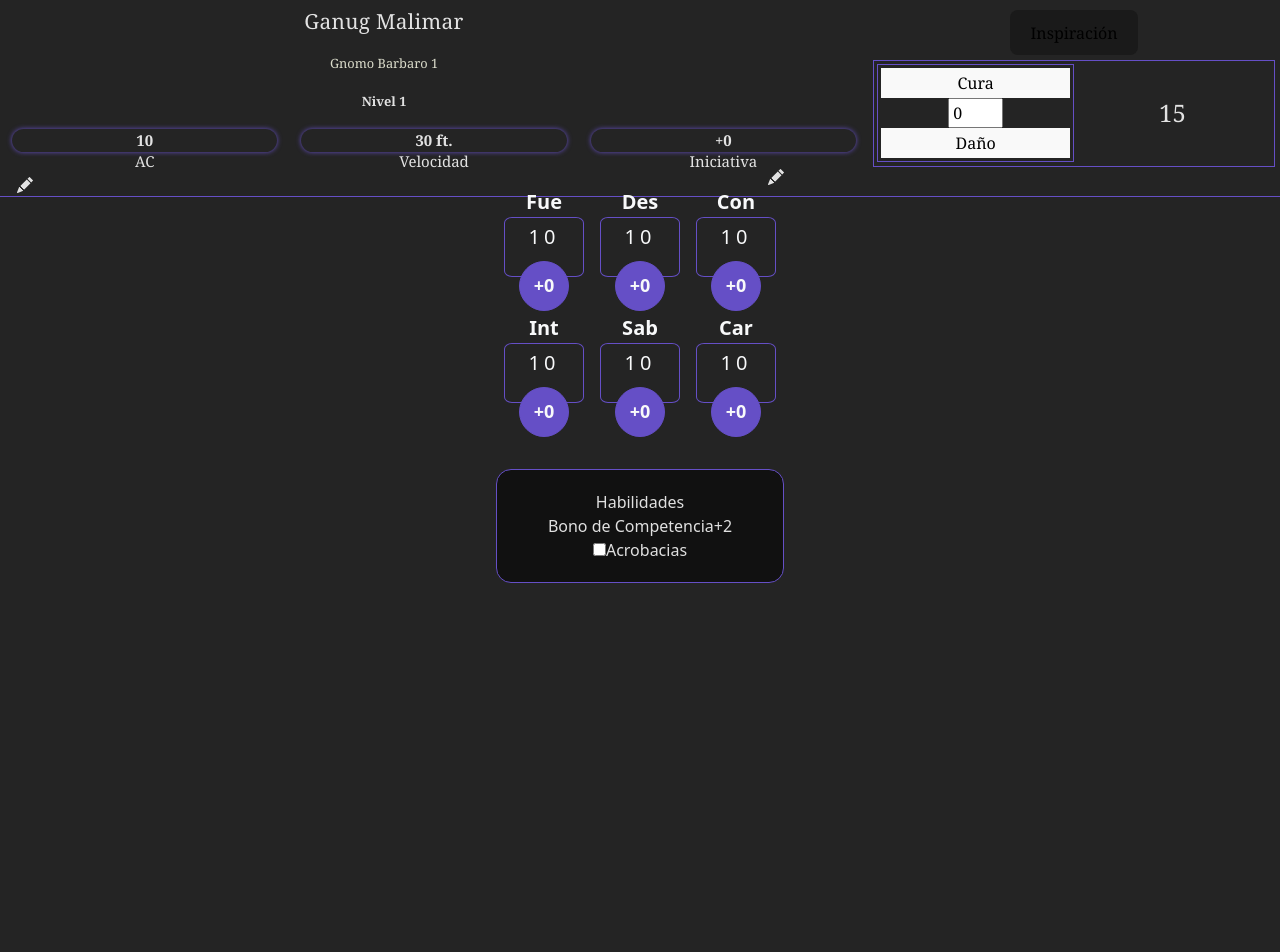
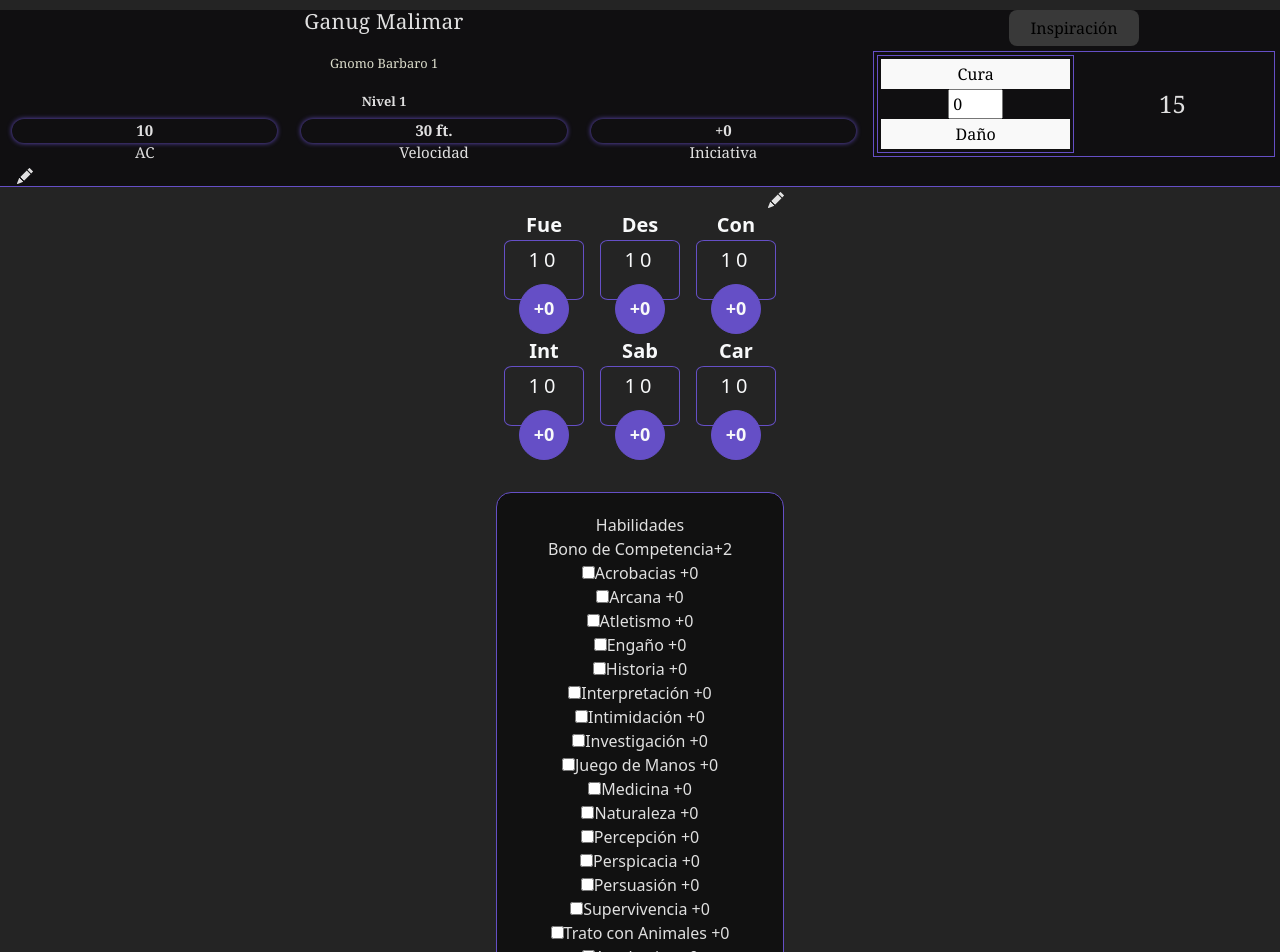
Before and after one commit to Dawguiro/Manager-Hojas-de-Personaje-DnD, a React (Vite) app: page / in a window 1280 px wide. Shown: the top 952 px of the page. Before the commit the page ends 800 px from the top, so only its background shows below. Built offline with nearby package versions, Linux system fonts and the light colour scheme.

Commit message:
habilidades (sin-estilo)

```diff
--- a/src/App.jsx
+++ b/src/App.jsx
@@ -12,7 +12,6 @@ function App() {
   useEffect(() => {
     if (localStorage.getItem('personaje') != undefined) {
       setPersonaje(JSON.parse(localStorage.getItem("personaje")))
-      console.log("yes")
     }
     }, []);
 
@@ -32,7 +31,7 @@ function App() {
       <Atributos atributos={personaje.atributos} setPersonaje={setPersonaje}/>
     </section>
     <section>
-      <Habilidades personaje={personaje}/>
+      <Habilidades personaje={personaje} setPersonaje={setPersonaje}/>
     </section>
     </>
   )
--- a/src/components/Atributos/Atributos.css
+++ b/src/components/Atributos/Atributos.css
@@ -2,7 +2,7 @@
     position: relative;
     height: fit-content;
     text-align: center;
-    margin: 0;
+    margin: 20svh 0 0 0;
     padding: 0;
     display: grid;
     grid-template-columns: repeat(3, 1fr);
--- a/src/components/Atributos/Atributos.jsx
+++ b/src/components/Atributos/Atributos.jsx
@@ -24,6 +24,7 @@ const Atributos = ({atributos, setPersonaje}) => {
   useEffect(() => {
     setStats(atributos)
   }, [atributos])
+
   const HandleChange = (e) => {
     const {name, value} = e.target
     console.log(name, value)
@@ -82,8 +83,7 @@ const Stat = ({stat}) => {
 }
 
 const StatEdit = ({stat, HandleChange}) => {
-  const masOMenos = (n) => {return n >= 0 ? `+${n}`:n}
-  const modificador = Math.floor((stat.valor - 10) / 2)
+  const modificador = new Modificador(stat.valor).calcModificador()
   const nombre = stat.nombre.slice(0, 3)
   return(
     <div className='stat'>
@@ -91,7 +91,7 @@ const StatEdit = ({stat, HandleChange}) => {
       <div className='valor'>
         <input type="number" min={0} max={20} name={nombre} value={stat.valor} onChange={HandleChange}/>
         <div className='modificador'>
-          {masOMenos(modificador)}
+          {Modificador.masOMenos(modificador)}
         </div>
       </div>
     </div>
--- a/src/components/BaseInfo/BaseInfo.css
+++ b/src/components/BaseInfo/BaseInfo.css
@@ -1,5 +1,7 @@
 .BaseInfo {
     position: fixed;
+    z-index: 1;
+    background-color: #100f11;
     border-bottom: 1px solid var(--higlight-color);
     display: grid;
     width: 100%;
@@ -62,37 +64,6 @@
         }
     }
 }
-.inspo {
-    border-radius: 8px;
-    border: 1px solid transparent;
-    padding: 0.6em 1.2em;
-    font-size: 1em;
-    font-weight: 500;
-    font-family: inherit;
-    background-color: #1a1a1a;
-    cursor: pointer;
-    transition: border-color 0.25s;
-    input {
-        opacity: 0;
-        width: 0;
-        height: 0;
-        margin: 0;
-        padding: 0;
-    }
-  }
-  .inspo:hover {
-    border-color: var(--higlight-color);
-  }
-  .inspo:focus,
-  .inspo:focus-visible {
-    outline: 5px auto -webkit-focus-ring-color;
-  }
-
-.inspo.active {
-    background-color: rgb(242, 232, 255);
-    color: #1a1a1a;
-    box-shadow: 0 0 10px 3px rgba(255, 255, 255, 0.282);
-}
 
 .offcanvas {
     background-color: #1a1a1a !important;
--- a/src/components/BaseInfo/BaseInfo.jsx
+++ b/src/components/BaseInfo/BaseInfo.jsx
@@ -12,6 +12,7 @@ const BaseInfo = ({personaje, setPersonaje}) => {
   useEffect(() => {
     setInfo(personaje)
   }, [personaje])
+
   const HandleChange = (e) => {
     const {name, value} = e.target
     setInfo(prev => ({
@@ -19,6 +20,7 @@ const BaseInfo = ({personaje, setPersonaje}) => {
       [name]: value
     }))
   }
+
   const Guardar = () => {
     setPersonaje(prev => ({
       ...prev,
@@ -68,7 +70,7 @@ const BaseInfo = ({personaje, setPersonaje}) => {
           </TirarDados>
         </div>
       <div className='hp-inspo'>
-        <Inspo/>
+        <Inspo texto={'Inspiración'}/>
         <HitPoints hp={infoBase.maxHp}/>
       </div>
     </div>
--- a/src/components/Habilidades/Habilidades.jsx
+++ b/src/components/Habilidades/Habilidades.jsx
@@ -1,9 +1,30 @@
-import React, { useState } from 'react'
+import React, { useEffect, useState } from 'react'
 import "./Habilidades.css"
 import Modificador from '../modificador'
+import Inspo from '../Inspo/Inspo'
 
-const Habilidades = ({personaje}) => {
+const Habilidades = ({personaje, setPersonaje}) => {
   const prof = Math.floor(personaje.infoBase.nivel / 4) + 2
+  const [habilidades, setHabilidades] = useState(personaje.habilidades)
+
+  const HandleChange = (e) => {
+    const {name, value} = e.target
+    setHabilidades(prev => ({
+      ...prev,
+      [name]: {
+        ...prev[name],
+        modificador: value
+      }
+    }))
+  }
+
+  const Guardar = () => {
+    setPersonaje(prev => ({
+      ...prev,
+      habilidades: habilidades
+    }))
+  }
+
   return (
     <div className='Habilidades'>
       <div className='skills-header'>
@@ -14,26 +35,59 @@ const Habilidades = ({personaje}) => {
         </div>
       </div>
       <div className="skills-body">
-        <Skill prof={prof} habilidad={personaje.habilidades.acrobacias} atributos={personaje.atributos}/>
+        {
+          Object.keys(habilidades).map((key) => (
+          <Skill
+            key={key}
+            prof={prof}
+            habilidad={habilidades[key]}
+            atributos={personaje.atributos}
+            setHabilidades={setHabilidades}
+           />
+          ))
+        }
+        <Skill
+        key={"acrobacias"}
+        prof={prof}
+        habilidad={habilidades.acrobacias}
+        atributos={personaje.atributos}
+        setHabilidades={setHabilidades}
+        />
       </div>
     </div>
   )
 }
 
-const Skill = (props) => {
-  const [añadirCompetencia, setCompetencia] = useState(false)
-  const ToggleCompetencia = () => {setCompetencia(!añadirCompetencia)}
-  const valor = props.atributos[props.habilidad.atributo].valor
-  const modificador = new Modificador(valor).calcModificador()
-  const mod = () => {
+const Skill = ({key, prof, habilidad, atributos, setHabilidades}) => {
+  console.log(habilidad)
+  const valor = atributos[habilidad.atributo].valor
+  const [mod, setMod] = useState(new Modificador(valor).calcModificador())
+  const [comp, setComp] = useState(habilidad.competencia)
 
+  const ToggleProf = () => {
+    habilidad.competencia == 0 ?
+    habilidad.competencia = 1 :
+    habilidad.competencia = 0
+    setComp(habilidad.competencia)
+    setHabilidades(prev => ({...prev, [key]: habilidad}))
   }
-
+  useEffect(() => {
+    const checkbox = document.getElementById(habilidad.nombre)
+    if (habilidad.competencia == 0){
+      checkbox.checked = false
+      habilidad.modificador = new Modificador(valor).calcModificador()
+    } else if (habilidad.competencia == 1){
+      checkbox.checked = true
+      habilidad.modificador = new Modificador(valor).calcModificador() + prof
+    }
+    setHabilidades(prev => ({...prev, [key]: habilidad}))
+    setMod(habilidad.modificador)
+  }, [comp, atributos])
   return (
     <div>
-      <input type="checkbox"/>
-      {props.habilidad.nombre}
-      <span className='modificador'></span>
+      <input type="checkbox" onClick={ToggleProf} id={habilidad.nombre} />
+      {habilidad.nombre}
+      <span className='modificador'> {Modificador.masOMenos(mod)}</span>
     </div>
   )
 }
--- a/src/components/Inspo/Inspo.css
+++ b/src/components/Inspo/Inspo.css
@@ -1,3 +1,35 @@
-.Inspo {
+span {
+    margin: 0;
+    padding: 0;
+}
+.inspo {
+    border-radius: 8px;
+    border: 1px solid transparent;
+    padding: 5px 20px;
+    font-size: 1em;
+    font-weight: 500;
+    font-family: inherit;
+    background-color: #393939;
+    cursor: pointer;
+    transition: border-color 0.25s;
+    input {
+        opacity: 0;
+        width: 0;
+        height: 0;
+        margin: 0;
+        padding: 0;
+    }
+    }
+    .inspo:hover {
+    border-color: var(--higlight-color);
+    }
+    .inspo:focus,
+    .inspo:focus-visible {
+    outline: 5px auto -webkit-focus-ring-color;
+    }
 
+.inspo.active {
+    background-color: rgb(242, 232, 255);
+    color: #1a1a1a;
+    box-shadow: 0 0 10px 3px rgba(255, 255, 255, 0.282);
 }
--- a/src/components/Inspo/Inspo.jsx
+++ b/src/components/Inspo/Inspo.jsx
@@ -7,9 +7,9 @@ const Inspo = (props) => {
     insClass == "inspo" ? setClass("inspo active") : setClass("inspo")
   }
   return (
-    <span  onClick={InspoToggle}>
-      <button className={insClass}>
-        Inspiración
+       <span onClick={InspoToggle}>
+      <button className={insClass} style={props.style}>
+        {props.texto}
       </button>
     </span>
   )
--- a/src/personajeDefault.js
+++ b/src/personajeDefault.js
@@ -40,57 +40,97 @@ const PersonajeDefault = {
         "nombre": "Acrobacias",
         "atributo": "Des",
         "competencia": 0,
+        "modificador": 0
       },
       "arcana": {
         "nombre": "Arcana",
         "atributo": "Int",
         "competencia": 0,
+        "modificador": 0
       },
       "atlemismo": {
         "nombre": "Atletismo",
         "atributo": "Fue",
         "competencia": 0,
+        "modificador": 0
       },
       "engaño": {
         "nombre": "Engaño",
         "atributo": "Car",
         "competencia": 0,
+        "modificador": 0
       },
       "historia": {
-
+        "nombre": "Historia",
+        "atributo": "Int",
+        "competencia": 0,
+        "modificador": 0
       },
       "interpretacion": {
-
+        "nombre": "Interpretación",
+        "atributo": "Car",
+        "competencia": 0,
+        "modificador": 0
       },
       "intimidacion": {
-
+        "nombre": "Intimidación",
+        "atributo": "Car",
+        "competencia": 0,
+        "modificador": 0
       },
       "investigacion": {
-
+        "nombre": "Investigación",
+        "atributo": "Int",
+        "competencia": 0,
+        "modificador": 0
       },
       "juego_de_manos": {
-
+        "nombre": "Juego de Manos",
+        "atributo": "Int",
+        "competencia": 0,
+        "modificador": 0
       },
       "medicina": {
-
+        "nombre": "Medicina",
+        "atributo": "Int",
+        "competencia": 0,
+        "modificador": 0
       },
       "naturaleza": {
-
+        "nombre": "Naturaleza",
+        "atributo": "Sab",
+        "competencia": 0,
+        "modificador": 0
       },
       "percepcion": {
-
+        "nombre": "Percepción",
+        "atributo": "Sab",
+        "competencia": 0,
+        "modificador": 0
       },
       "perspicacia": {
-
+        "nombre": "Perspicacia",
+        "atributo": "Sab",
+        "competencia": 0,
+        "modificador": 0
       },
       "persuasion": {
-
+        "nombre": "Persuasión",
+        "atributo": "Car",
+        "competencia": 0,
+        "modificador": 0
       },
       "supervivencia": {
-
+        "nombre": "Supervivencia",
+        "atributo": "Sab",
+        "competencia": 0,
+        "modificador": 0
       },
       "animal_hand": {
-
+        "nombre": "Trato con Animales",
+        "atributo": "Sab",
+        "competencia": 0,
+        "modificador": 0
       }
     }
  }
```
